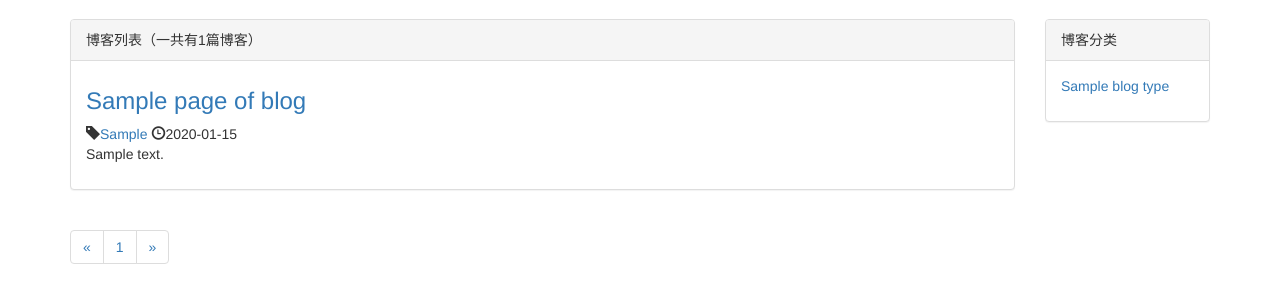
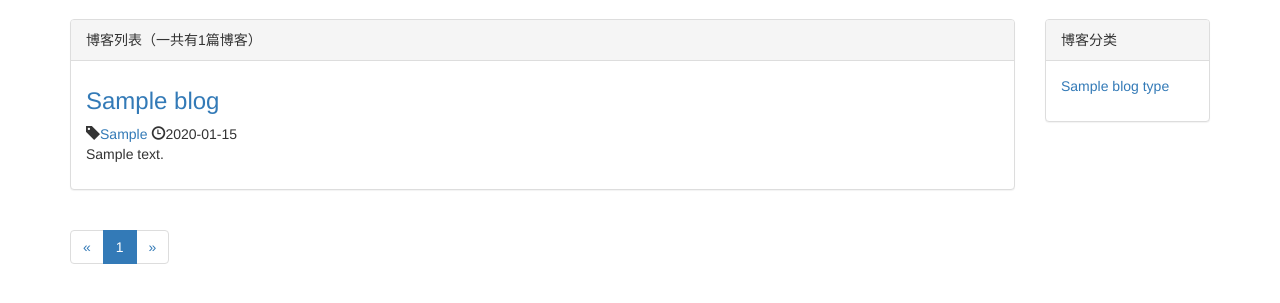
Before and after one commit to KingVast/EasyBlog, a Django app: template mysite/blog/templates/blog/blog_list.html in a window 1280 px wide. Shown: the part 51-354 px from the top of the page. Run offline with Django 3.2, Linux system fonts and the light colour scheme; the template is opened without the code that fills it: most values are stand-ins (such as "Sample title", 1, 10 or a date in 2020); some libraries are stand-ins or nearby versions.

Commit message:
修复上次修改后的BUG

```diff
--- a/mysite/blog/templates/blog/blog_list.html
+++ b/mysite/blog/templates/blog/blog_list.html
@@ -18,14 +18,14 @@
                 <div class="panel panel-default">
                     <div class="panel-heading">{% block blog_list_title %} 博客列表（一共有{{ page_of_blogs.paginator.count }}篇博客）{% endblock  %}</div>
                     <div class="panel-body">
-                        {% for blog in page_of_blogs.object_list %}
+                        {% for blog in blogs %}
                             <div class="blog">
                                 <a href="{% url 'blog_detail' blog.pk %}"><h3>{{ blog.title }}</h3></a>
                                 <p class="blog-info">
                                     <span class="glyphicon glyphicon-tag"></span><a href="{% url 'blogs_with_type' blog.blog_type.pk %}" >{{ blog.blog_type }}</a>
                                     <span class="glyphicon glyphicon-time"></span>{{ blog.created_time|date:"Y-m-d" }}
                                 </p>
-                                <p>{{ blog.content|truncatechars:30 }}</p>
+                                <p>{{ blog.content|truncatechars:120 }}</p>
                             </div>
                         {% empty %}
                             <div class="blog">
@@ -47,7 +47,12 @@
                         </li>
 
                         {% for page_num in page_of_blogs.paginator.page_range %}
-                            <li><a href="?page={{ page_num }}">{{ page_num }}</a></li>
+                            {% if page_num == page_of_blogs.number %}
+                                <li class="active"><span>{{ page_num }}</span></li>
+                            {% else %}
+                                <li><a href="?page={{ page_num }}">{{ page_num }}</a></li>
+                            {% endif %}
+
                         {% endfor %}
 
                         <li>
--- a/mysite/blog/views.py
+++ b/mysite/blog/views.py
@@ -10,6 +10,7 @@
     page_of_blogs = paginator.get_page(page_num)
 
     context = {}
+    context['blogs'] = page_of_blogs.object_list
     context['page_of_blogs'] = page_of_blogs
     context['blog_types'] = BlogType.objects.all()
     return render_to_response('blog/blog_list.html', context)
```
